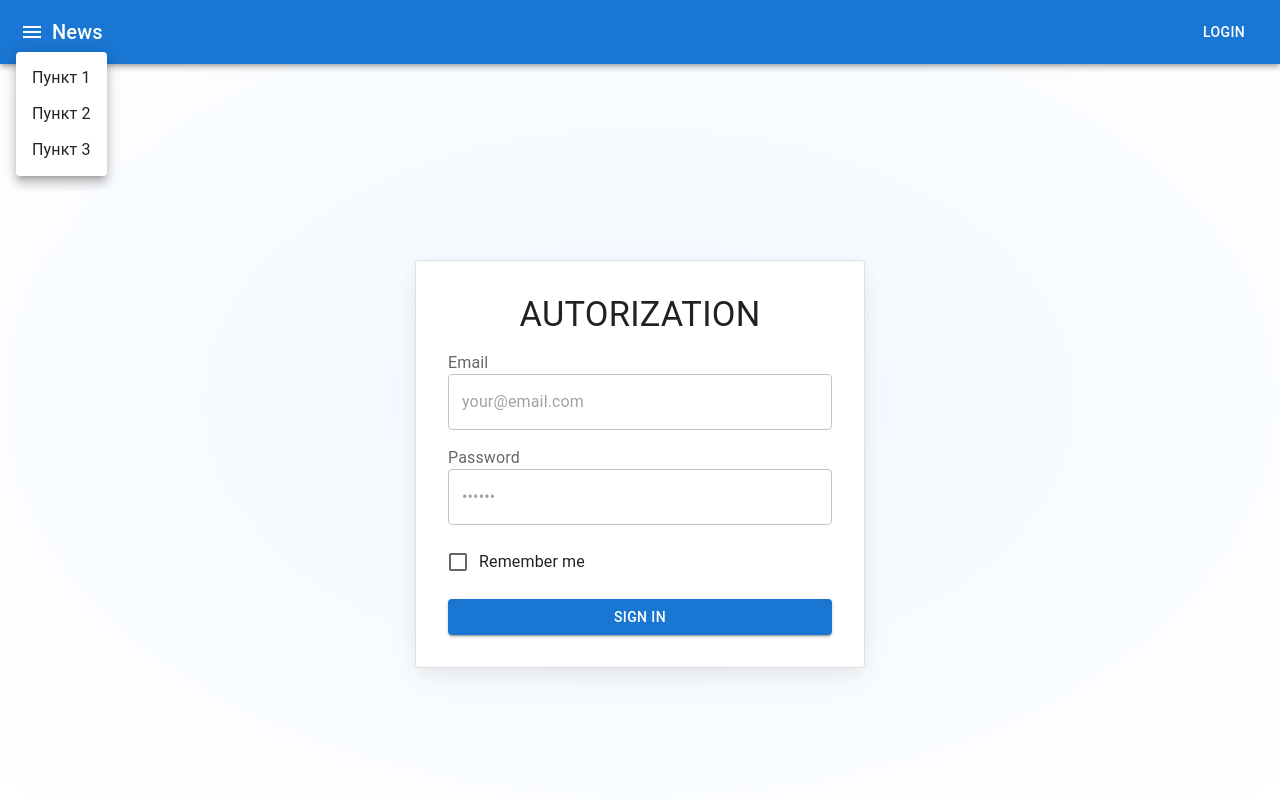
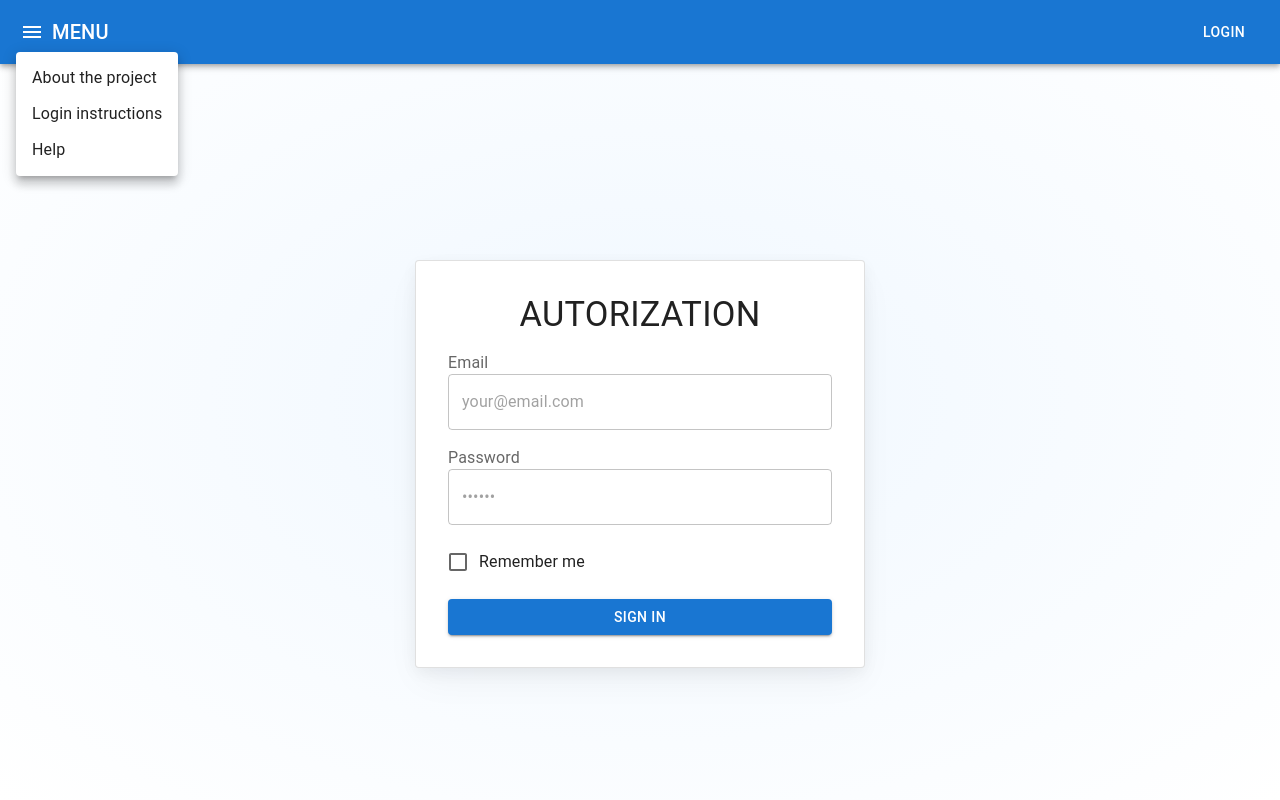
Before and after one commit to Galiyaga/task-manager-ts.project, a React (Create React App) app: page /todolists in a window 1280 px wide. Both pictures are taken after a click on the button "menu". Shown: the top 800 px of the page. Built offline with nearby package versions, Linux system fonts and the light colour scheme.

Commit message:
разделение header на авторизованного и не авторизованного пользователя, ркфакторинг, осуществвление выхода из профиля

```diff
--- a/src/components/AppWithRedux.tsx
+++ b/src/components/AppWithRedux.tsx
@@ -11,7 +11,6 @@ import {
   Toolbar,
   Typography,
 } from "@mui/material";
-import { Menu } from "@mui/icons-material";
 import { changeTodolistFilter } from "../state/todolistsSlice";
 import { useDispatch } from "react-redux";
 import { useSelector } from "react-redux";
--- a/src/components/layout/Header.tsx
+++ b/src/components/layout/Header.tsx
@@ -2,23 +2,29 @@ import {
   AppBar,
   Button,
   IconButton,
-  Menu,
   Toolbar,
   Typography,
-  MenuItem,
 } from "@mui/material";
-import MenuIcon from '@mui/icons-material/Menu'
+import MenuIcon from "@mui/icons-material/Menu";
 import { useState } from "react";
+import { useSelector } from "react-redux";
+import { AppRootStateType } from "../../state/store";
+import { MenuWithAuthorization } from "./MenuWithAuthorization";
+import { MenuWithoutAuthorization } from "./MenuWithoutAuthorization";
+import React from "react";
 
-export default function Header() {
+export const Header = React.memo(() => {
   const [anchorElMenu, setAnchorElMenu] = useState<null | HTMLElement>(null);
+  const isLogged = useSelector(
+    (state: AppRootStateType) => state.auth.isLogged
+  );
+
+  const handleMenuClose = () => {
+    setAnchorElMenu(null);
+  };
 
   const handleMenuOpen = (event: React.MouseEvent<HTMLElement>) => {
     setAnchorElMenu(event.currentTarget);
-  };
-
-  const handleMenuClose = () => {
-    setAnchorElMenu(null);
   };
   return (
     <AppBar position="static">
@@ -31,18 +37,8 @@ export default function Header() {
         >
           <MenuIcon />
         </IconButton>
-        <Menu
-          anchorEl={anchorElMenu}
-          open={Boolean(anchorElMenu)}
-          onClose={handleMenuClose}
-        >
-          <MenuItem onClick={handleMenuClose}>Пункт 1</MenuItem>
-          <MenuItem onClick={handleMenuClose}>Пункт 2</MenuItem>
-          <MenuItem onClick={handleMenuClose}>Пункт 3</MenuItem>
-        </Menu>
-        <Typography variant="h6" sx={{ flexGrow: 1 }}>News</Typography>
-        <Button color="inherit">Login</Button>
+        {isLogged ? <MenuWithAuthorization anchorElMenu={anchorElMenu} handleMenuClose={handleMenuClose} /> : <MenuWithoutAuthorization anchorElMenu={anchorElMenu} handleMenuClose={handleMenuClose}/>}
       </Toolbar>
     </AppBar>
   );
-}
+})
--- /dev/null
+++ b/src/components/layout/MenuWithAuthorization.tsx
@@ -0,0 +1,45 @@
+import { Button, Menu, MenuItem, Typography } from "@mui/material";
+import React, { useCallback } from "react";
+import { logoutThunk } from "../../state/authThunk";
+import { useDispatch } from "react-redux";
+import { AppDispatch } from "../../state/store";
+import { useNavigate } from "react-router-dom";
+
+export type MenuPropsType = {
+  anchorElMenu: HTMLElement | null;
+  handleMenuClose: () => void;
+};
+
+export const MenuWithAuthorization = React.memo((props: MenuPropsType) => {
+  const dispatch = useDispatch<AppDispatch>();
+  const navigate = useNavigate();
+
+  const handleLogout = useCallback(
+    (e: React.MouseEvent<HTMLElement>) => {
+      e.preventDefault();
+      dispatch(logoutThunk());
+      navigate("/login");
+    },
+    [dispatch]
+  );
+
+  return (
+    <>
+      <Menu
+        anchorEl={props.anchorElMenu}
+        open={Boolean(props.anchorElMenu)}
+        onClose={props.handleMenuClose}
+      >
+        <MenuItem onClick={props.handleMenuClose}>About the project</MenuItem>
+        <MenuItem onClick={props.handleMenuClose}>User details</MenuItem>
+        <MenuItem onClick={props.handleMenuClose}>Help</MenuItem>
+      </Menu>
+      <Typography variant="h6" sx={{ flexGrow: 1 }} textTransform={"uppercase"}>
+        Menu
+      </Typography>{" "}
+      <Button color="inherit" onClick={handleLogout}>
+        Logout
+      </Button>
+    </>
+  );
+});
--- /dev/null
+++ b/src/components/layout/MenuWithoutAuthorization.tsx
@@ -0,0 +1,32 @@
+import { Button, Link, Menu, MenuItem, Typography} from "@mui/material";
+import React from "react";
+import { useState } from "react";
+import { MenuPropsType } from "./MenuWithAuthorization";
+import { useNavigate } from "react-router-dom";
+
+export const MenuWithoutAuthorization = React.memo((props: MenuPropsType) => {
+
+  return (
+    <>
+      <Menu
+        anchorEl={props.anchorElMenu}
+        open={Boolean(props.anchorElMenu)}
+        onClose={props.handleMenuClose}
+      >
+        <MenuItem onClick={props.handleMenuClose}>About the project</MenuItem>
+        <MenuItem onClick={props.handleMenuClose}>Login instructions</MenuItem>
+        <MenuItem onClick={props.handleMenuClose}>Help</MenuItem>
+      </Menu>
+      <Typography
+          variant="h6"
+          sx={{ flexGrow: 1 }}
+          textTransform={"uppercase"}
+        >
+          Menu
+        </Typography>
+        <Link href="/login" color="inherit">
+          <Button color="inherit" onClick={(e: React.MouseEvent<HTMLElement>) => e.preventDefault()}>Login</Button>
+        </Link>
+    </>
+  );
+});
--- a/src/index.tsx
+++ b/src/index.tsx
@@ -6,7 +6,7 @@ import { Provider } from "react-redux";
 import { AppRootStateType, store } from "./state/store";
 import { BrowserRouter, Navigate, Route, Routes } from "react-router-dom";
 import { Login } from "./components/Login";
-import Layout from "./components/layout/Layout";
+import {Layout} from "./components/layout/Layout";
 import { useSelector } from "react-redux";
 
 export default function AppRoute() {
--- a/src/state/middleware.ts
+++ b/src/state/middleware.ts
@@ -7,7 +7,6 @@ export const successLoginMiddleware = createListenerMiddleware();
 successLoginMiddleware.startListening({
   actionCreator: loginThunk.fulfilled,
   effect: async (_action, listenerApi) => {
-    debugger
     try {
       await listenerApi.dispatch(fetchTodolist());
     } catch (error) {
```
Also changed, not shown: src/components/Login.tsx (+5 -4 lines), src/components/layout/Layout.tsx (+4 -3 lines).
